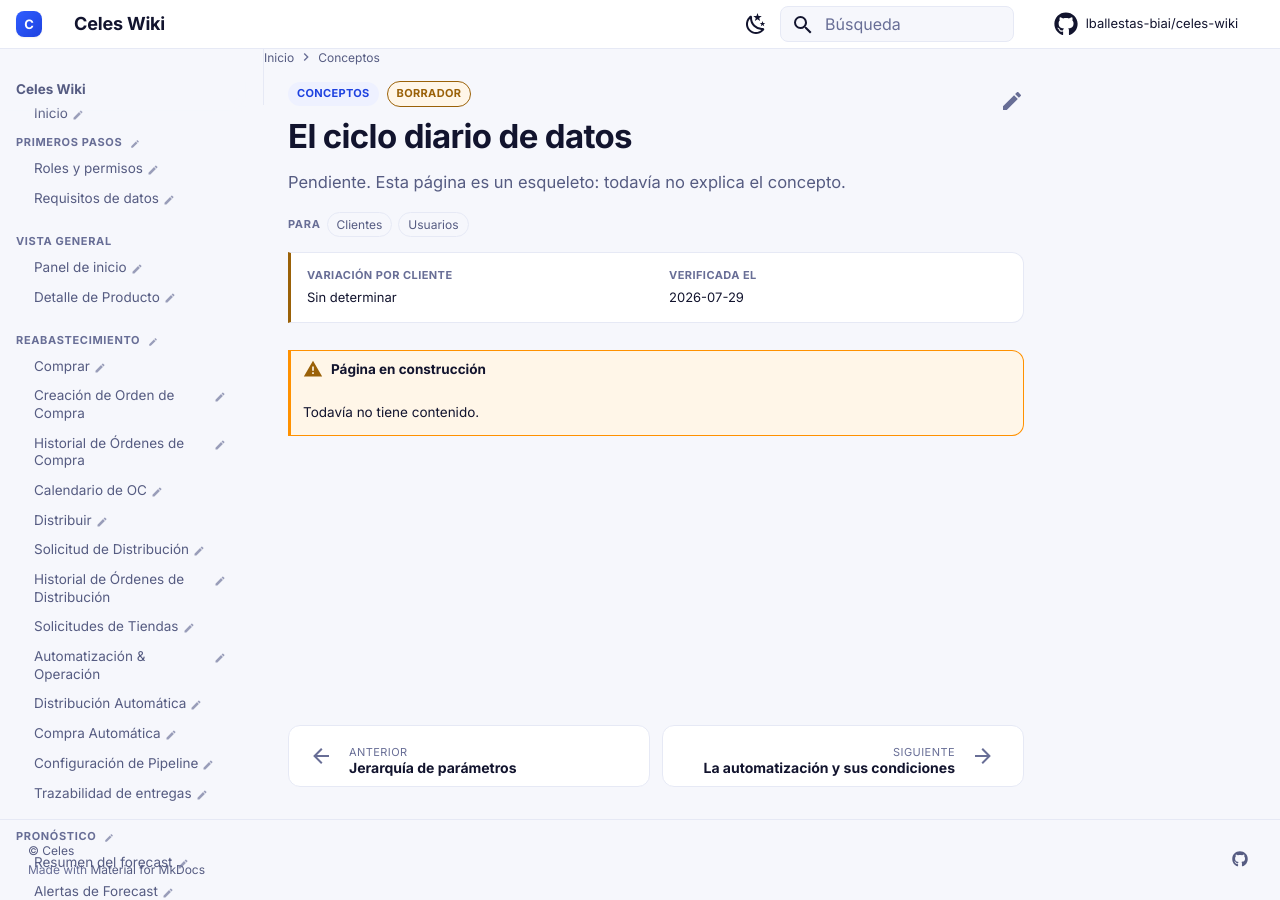
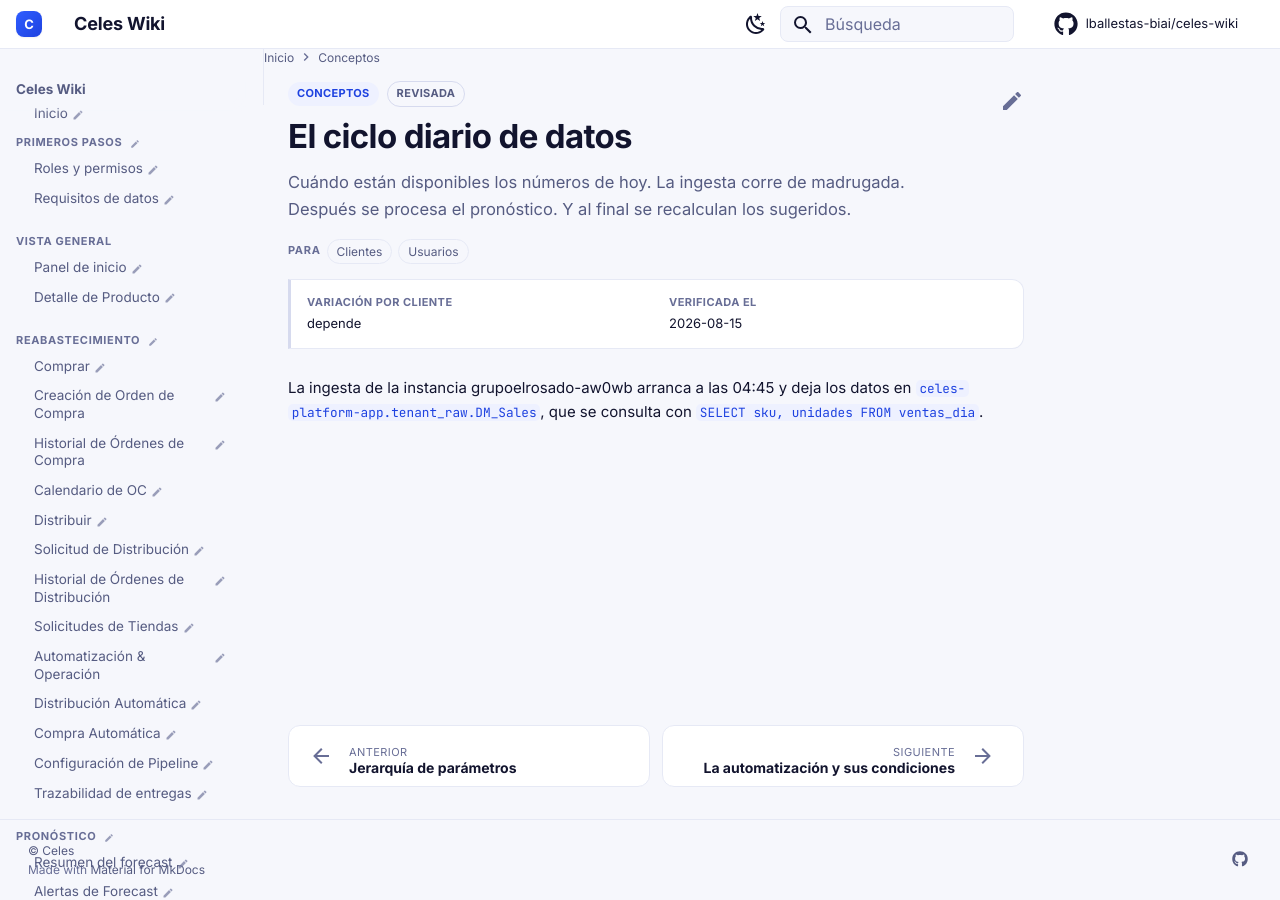
Before and after one commit to lballestas-biai/celes-wiki, an MkDocs documentation site: the page built from docs/conceptos/ciclo-diario-de-datos.md, in a window 1280 px wide. Built offline with MkDocs 1.6.1 and Material for MkDocs 9.7.7, drawn with Linux system fonts in a browser that asks for light colours; comment, search, counter and statistics services are not loaded.

Commit message:
PRUEBA — no mergear: página que incumple el contrato y filtra contenido interno

```diff
--- a/docs/conceptos/ciclo-diario-de-datos.md
+++ b/docs/conceptos/ciclo-diario-de-datos.md
@@ -3,15 +3,18 @@ title: El ciclo diario de datos
 module: Conceptos
 audience: [Clientes, Usuarios]
 summary: >
-  Pendiente. Esta página es un esqueleto: todavía no explica el concepto.
-keywords: []
-tenant_variance: unknown
-status: draft
-verified_at: 2026-07-29
-sources: []
+  Cuándo están disponibles los números de hoy. La ingesta corre de madrugada. Después
+  se procesa el pronóstico. Y al final se recalculan los sugeridos.
+tenant_variance: depende
+status: revisada
+verified_at: 2026-08-15
+sources:
+  - repo: monorepo
+    path: /apps/api/pipeline.py
 ---
 
 # El ciclo diario de datos
 
-!!! warning "Página en construcción"
-    Todavía no tiene contenido.
+La ingesta de la instancia grupoelrosado-aw0wb arranca a las 04:45 y deja los datos en
+`celes-platform-app.tenant_raw.DM_Sales`, que se consulta con
+`SELECT sku, unidades FROM ventas_dia`.
```
